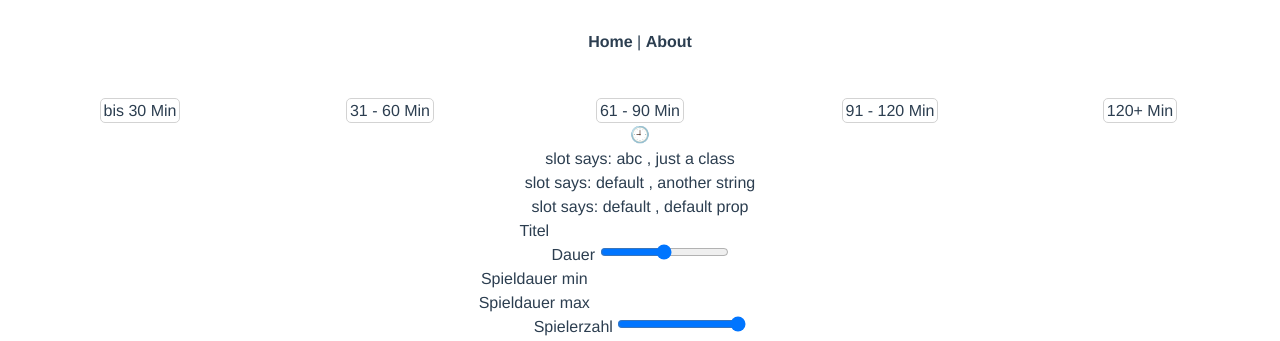
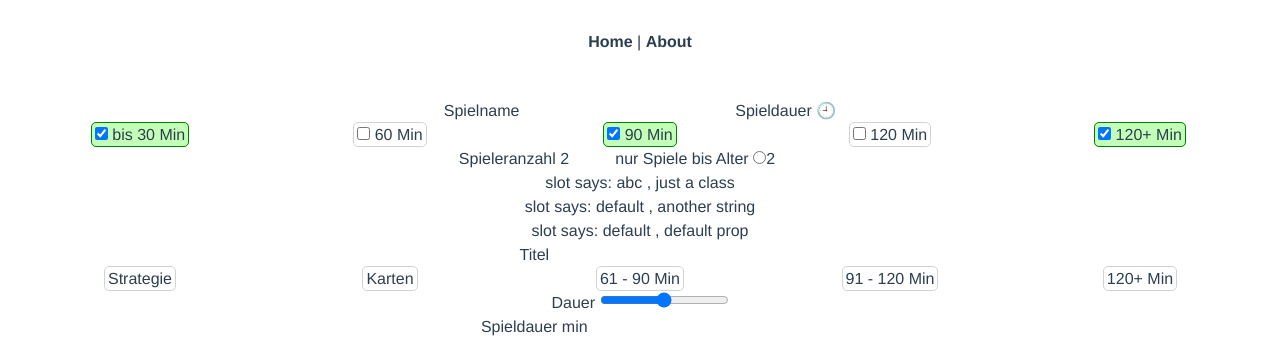
Before and after one commit to mpnsk/spielerei-katalog-vue3, a Vue app: page / in a window 1280 px wide. Shown: the top 341 px of the page. Built offline with nearby package versions, Linux system fonts and the light colour scheme.

Commit message:
Add various inputs

```diff
--- a/src/components/SpielOverview.vue
+++ b/src/components/SpielOverview.vue
@@ -2,20 +2,33 @@
   <div style="padding: 15px">
     <div>
       <div style="">
-        <div class="grid grid-cols-5">
+        <label>Spielname
+          <input type="text">
+        </label>
+        <label>
+          Spieldauer 🕘
+        <div class="grid grid-cols-5" id="time">
           <span v-for="(data, index) in filter.dauer" :key="index">
-            <span
+            <label
              v-bind:class="{
                tagBase: true,
                activeTag: data.active,
                inactiveTag: !data.active,
              }"
-             @click="data.active = !data.active">
+            >
+              <input type="checkbox" v-model="data.active"  >
               {{ data.text }}
-            </span>
+            </label>
           </span>
         </div>
-        🕘
+        </label>
+        <label>Spieleranzahl
+          <input type="number" min="1" max="12" value="2">
+        </label>
+        <label>nur Spiele bis Alter
+          <input type="radio" >
+          <input type="number" min="1" max="12" value="2">
+        </label>
         <toggle-div active-class="just a class">abc</toggle-div>
         <toggle-div active-class="another string"></toggle-div>
         <toggle-div></toggle-div>
@@ -23,7 +36,20 @@
       <label>Titel
         <input type="text" v-model="filter.name"/>
       </label>
-    </div>
+
+      <div class="grid grid-cols-5" id="kategorien">
+          <span v-for="(data, index) in filter.kategorie" :key="index">
+            <span
+                v-bind:class="{
+               tagBase: true,
+               activeTag: data.active,
+               inactiveTag: !data.active,
+             }"
+                @click="data.active = !data.active">
+              {{ data.text }}
+            </span>
+          </span>
+      </div>
     <div>
       <label>Dauer
         <input
@@ -74,6 +100,7 @@
       </div>
     </div>
   </div>
+  </div>
 </template>
 
 <script>
@@ -88,8 +115,15 @@ export default {
       spiele,
       filter: {
         dauer: [
-          {active: false, text: 'bis 30 Min'},
-          {active: false, text: '31 - 60 Min'},
+          {active: true, text: 'bis 30 Min'},
+          {active: false, text: '60 Min'},
+          {active: true, text: '90 Min'},
+          {active: false, text: '120 Min'},
+          {active: true, text: '120+ Min'},
+        ],
+        kategorie: [
+          {active: false, text: 'Strategie'},
+          {active: false, text: 'Karten'},
           {active: false, text: '61 - 90 Min'},
           {active: false, text: '91 - 120 Min'},
           {active: false, text: '120+ Min'},
@@ -137,7 +171,7 @@ export default {
   border-color: lightgrey;
 }
 .activeTag {
-  background-color: #ffd790;
-  border-color: orange;
+  background-color: #c4ffb8;
+  border-color: green;
 }
 </style>
```
